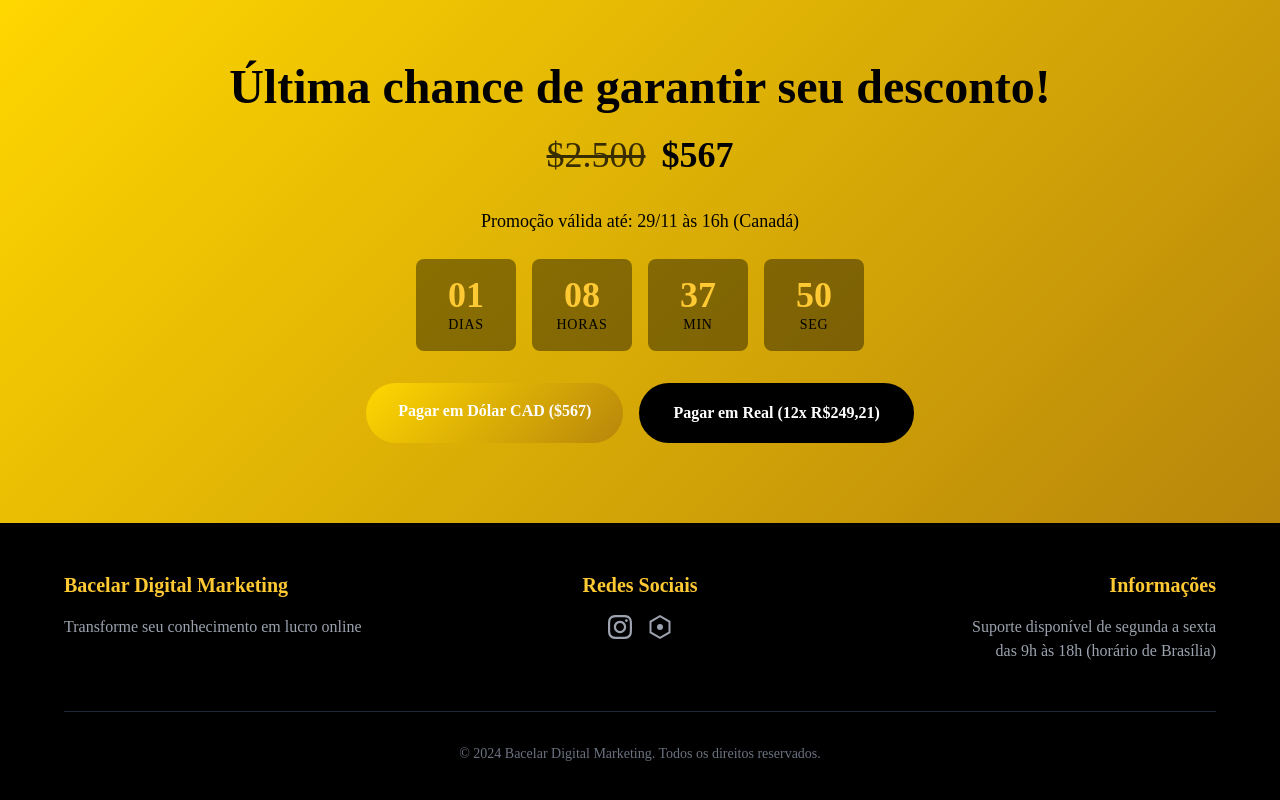
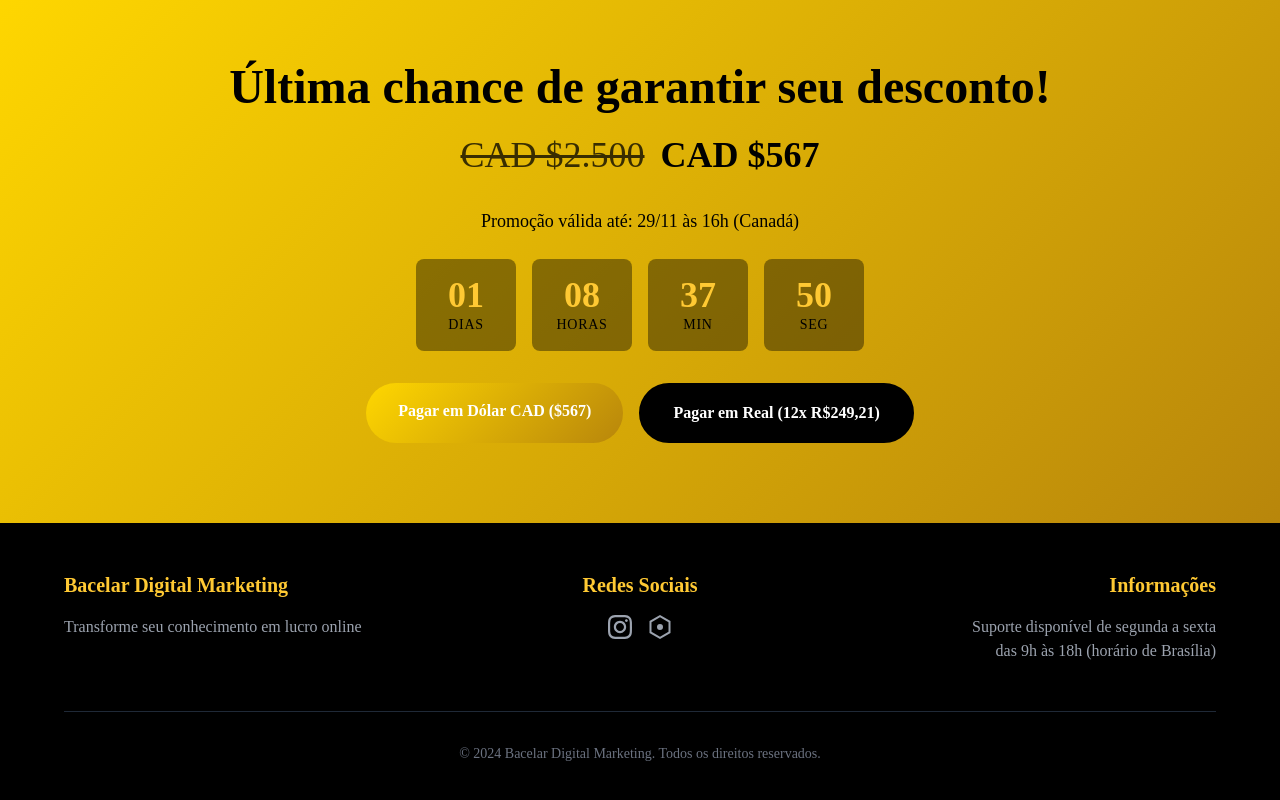
Before and after one commit to blbacelar/dwa, a Next.js app: page / in a window 1280 px wide. Shown: the part 3675-4475 px from the top of the page. Built offline with nearby package versions, Linux system fonts and the light colour scheme.

Commit message:
added canadian currency

```diff
--- a/app/page.tsx
+++ b/app/page.tsx
@@ -113,8 +113,8 @@ export default function Home() {
               Última chance de garantir seu desconto!
             </h2>
             <div className="text-2xl md:text-4xl mb-8">
-              <span className="line-through opacity-75">$2.500</span>
-              <span className="font-bold ml-4">$567</span>
+              <span className="line-through opacity-75">CAD $2.500</span>
+              <span className="font-bold ml-4">CAD $567</span>
             </div>
             <CountdownTimer targetDate="2024-11-29T16:00:00" />
             <div className="flex flex-col sm:flex-row gap-4 justify-center mt-8">
```
